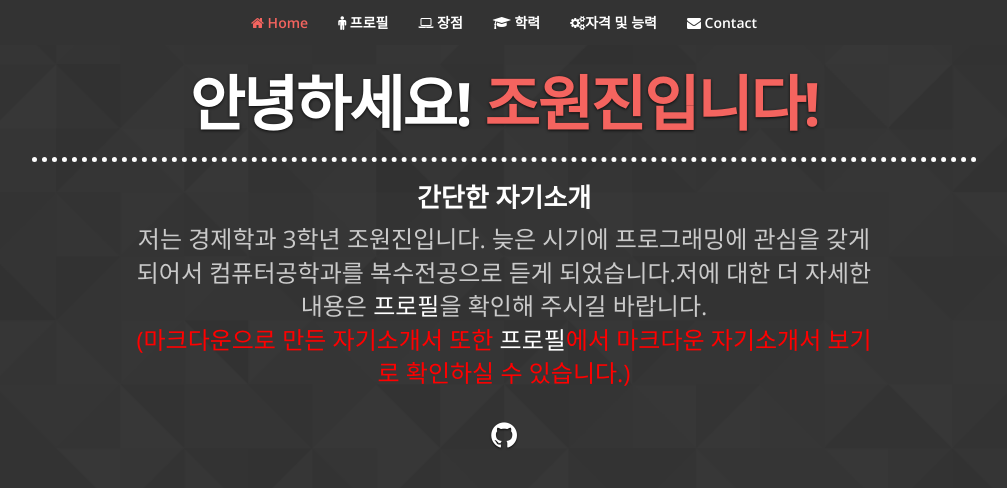
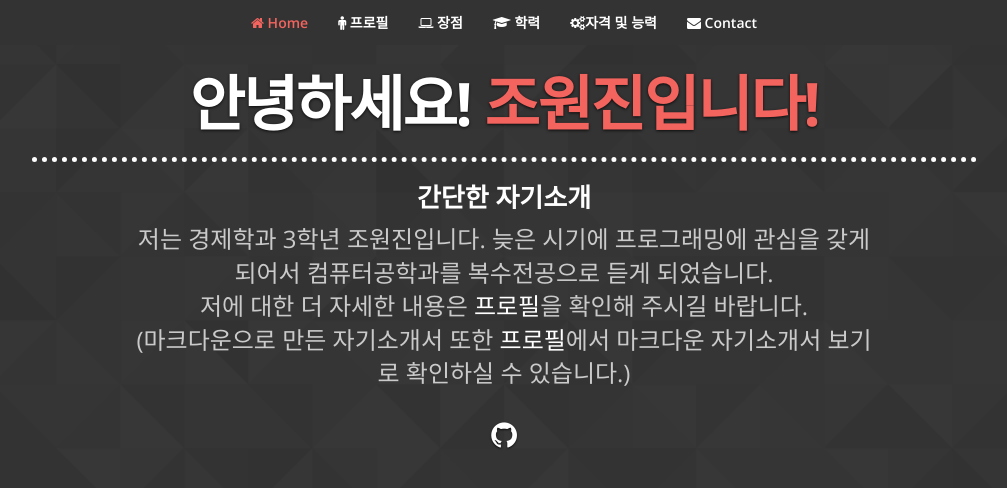
Before and after one commit to dnjs0309/dnjs0309.github.io, a Jekyll site: the page built from index.html, in a window 1280 px wide and 900 px high. Shown: the top 488 px of the window, without its empty margins (136-1143 px from the left). Built offline with Jekyll 4.4.1, drawn with Linux system fonts in a browser that asks for light colours; nearby versions of some CDN libraries.

Commit message:
Update header.html

```diff
--- a/_includes/header.html
+++ b/_includes/header.html
@@ -14,7 +14,7 @@
           <div class="col-md-8">
 
             <div class="cover-description">
-                <p>저는 경제학과 3학년 조원진입니다. 늦은 시기에 프로그래밍에 관심을 갖게 되어서 컴퓨터공학과를 복수전공으로 듣게 되었습니다.저에 대한 더 자세한 내용은 <a href="#profile">프로필</a>을 확인해 주시길 바랍니다. <br><font color=red>(마크다운으로 만든 자기소개서 또한 <a href="#profile">프로필</a>에서 마크다운 자기소개서 보기로 확인하실 수 있습니다.)</font></p>
+                <p>저는 경제학과 3학년 조원진입니다. 늦은 시기에 프로그래밍에 관심을 갖게 되어서 컴퓨터공학과를 복수전공으로 듣게 되었습니다.<br>저에 대한 더 자세한 내용은 <a href="#profile">프로필</a>을 확인해 주시길 바랍니다. <br><span>(마크다운으로 만든 자기소개서 또한 <a href="#profile">프로필</a>에서 마크다운 자기소개서 보기로 확인하실 수 있습니다.)</span></p>
 
               </div>
 
```
